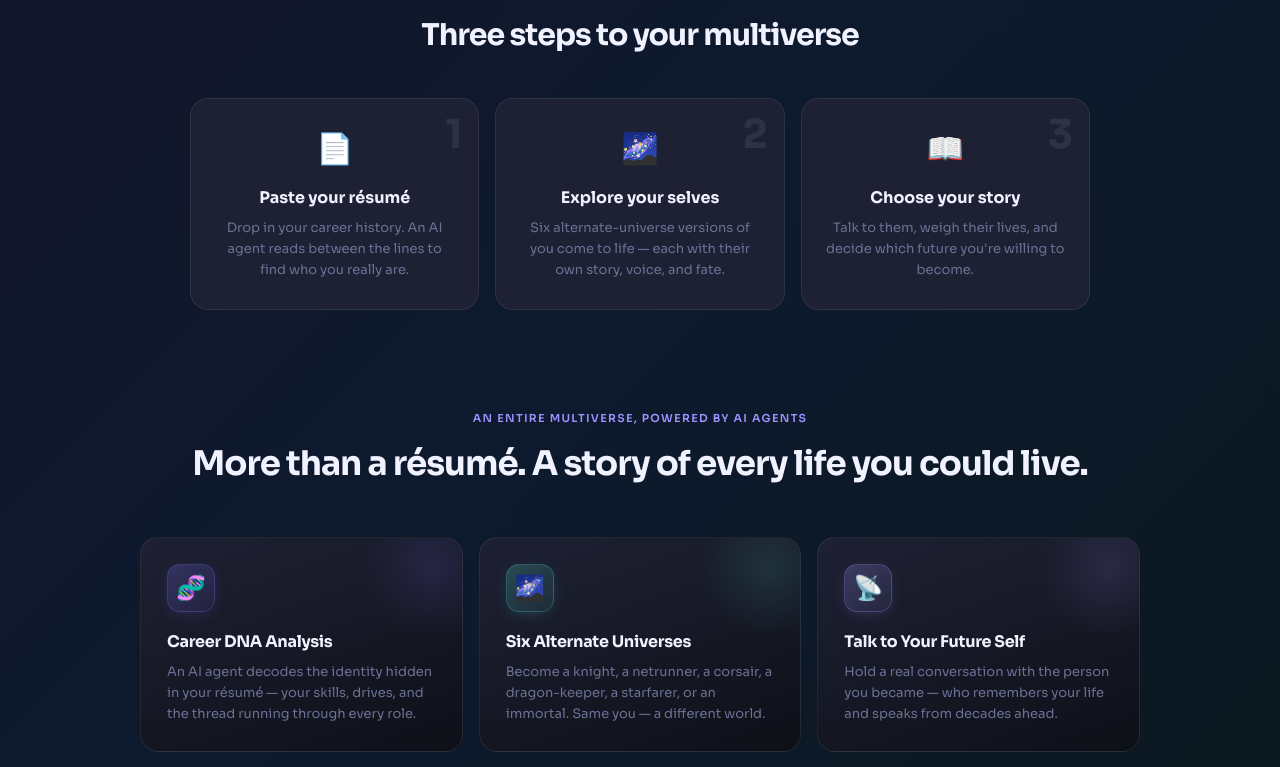
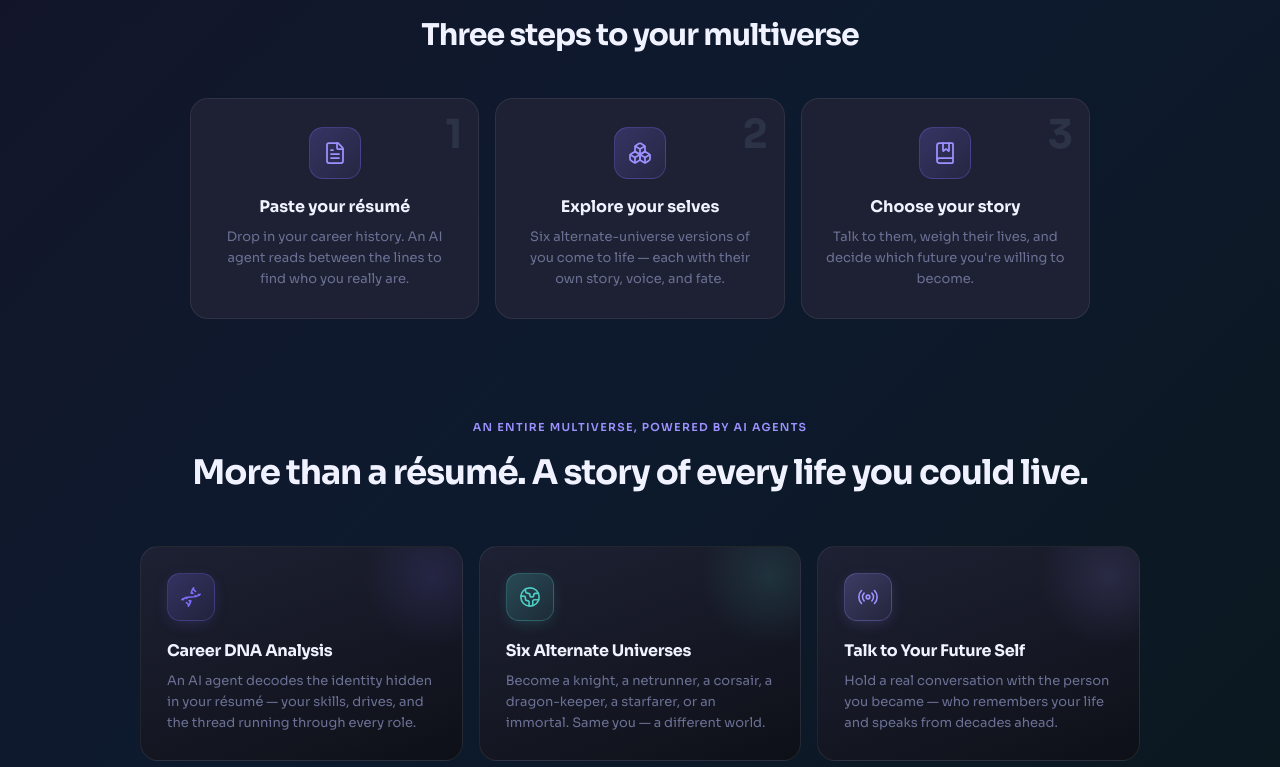
Before and after one commit to anitohlm/LinkedOut, a Next.js app: page / in a window 1280 px wide. Shown: the part 1241-2008 px from the top of the page. Built offline with nearby package versions, Linux system fonts and the light colour scheme.

Commit message:
add lucide icons

```diff
--- a/package.json
+++ b/package.json
@@ -12,6 +12,7 @@
     "@azure/ai-projects": "^2.2.0",
     "@azure/core-auth": "^1.10.1",
     "framer-motion": "^11.0.0",
+    "lucide-react": "^1.17.0",
     "next": "^15.0.0",
     "pdfjs-dist": "^3.11.174",
     "react": "^18.3.1",
--- a/src/components/screens/Landing.tsx
+++ b/src/components/screens/Landing.tsx
@@ -2,6 +2,10 @@
 
 import { useEffect, useRef } from "react";
 import { motion } from "framer-motion";
+import {
+  Dna, Globe2, Radio, ScrollText, Crown, Sparkles, Scale, BookOpen,
+  FileText, Boxes, BookMarked, type LucideIcon,
+} from "lucide-react";
 import { AppState, AppScreenState } from "@/types";
 import { getAllUniverses } from "@/lib/universes";
 
@@ -241,7 +245,14 @@ export default function Landing({ transitionTo }: LandingProps) {
                   background: "var(--surface)", border: "1px solid var(--border)" }}>
                 <div style={{ position: "absolute", top: 16, right: 18, fontSize: 40, fontWeight: 800, letterSpacing: "-2px",
                   color: "var(--surface3)", lineHeight: 1 }}>{i + 1}</div>
-                <div style={{ fontSize: 30, marginBottom: 14 }}>{s.icon}</div>
+                <div style={{
+                  width: 52, height: 52, borderRadius: 14, margin: "0 auto 16px",
+                  background: "linear-gradient(135deg, rgba(124,110,247,0.25), rgba(124,110,247,0.08))",
+                  border: "1px solid rgba(124,110,247,0.3)",
+                  display: "flex", alignItems: "center", justifyContent: "center",
+                }}>
+                  <s.icon size={24} color="var(--violet2)" strokeWidth={1.75} />
+                </div>
                 <h3 style={{ fontSize: 16, fontWeight: 700, color: "var(--text)", marginBottom: 8 }}>{s.title}</h3>
                 <p style={{ fontSize: 13, color: "var(--text3)", lineHeight: 1.6 }}>{s.desc}</p>
               </motion.div>
@@ -290,9 +301,11 @@ export default function Landing({ transitionTo }: LandingProps) {
                 <div style={{
                   width: 48, height: 48, borderRadius: 13, marginBottom: 18, position: "relative",
                   background: `linear-gradient(135deg, ${f.color}40, ${f.color}15)`, border: `1px solid ${f.color}40`,
-                  display: "flex", alignItems: "center", justifyContent: "center", fontSize: 24,
+                  display: "flex", alignItems: "center", justifyContent: "center",
                   boxShadow: `0 4px 16px -4px ${f.color}40`,
-                }}>{f.icon}</div>
+                }}>
+                  <f.icon size={22} color={f.color} strokeWidth={1.75} />
+                </div>
                 <h3 style={{ fontSize: 16, fontWeight: 700, color: "var(--text)", marginBottom: 8, letterSpacing: "-0.3px" }}>{f.title}</h3>
                 <p style={{ fontSize: 13, color: "var(--text3)", lineHeight: 1.6 }}>{f.desc}</p>
               </motion.div>
@@ -356,19 +369,19 @@ export default function Landing({ transitionTo }: LandingProps) {
   );
 }
 
-const STEPS = [
-  { icon: "📄", title: "Paste your résumé", desc: "Drop in your career history. An AI agent reads between the lines to find who you really are." },
-  { icon: "🌌", title: "Explore your selves", desc: "Six alternate-universe versions of you come to life — each with their own story, voice, and fate." },
-  { icon: "📖", title: "Choose your story", desc: "Talk to them, weigh their lives, and decide which future you're willing to become." },
+const STEPS: { icon: LucideIcon; title: string; desc: string }[] = [
+  { icon: FileText, title: "Paste your résumé", desc: "Drop in your career history. An AI agent reads between the lines to find who you really are." },
+  { icon: Boxes, title: "Explore your selves", desc: "Six alternate-universe versions of you come to life — each with their own story, voice, and fate." },
+  { icon: BookMarked, title: "Choose your story", desc: "Talk to them, weigh their lives, and decide which future you're willing to become." },
 ];
 
-const FEATURES = [
-  { icon: "🧬", color: "#7c6ef7", title: "Career DNA Analysis", desc: "An AI agent decodes the identity hidden in your résumé — your skills, drives, and the thread running through every role." },
-  { icon: "🌌", color: "#4ecdc4", title: "Six Alternate Universes", desc: "Become a knight, a netrunner, a corsair, a dragon-keeper, a starfarer, or an immortal. Same you — a different world." },
-  { icon: "📡", color: "#9d91ff", title: "Talk to Your Future Self", desc: "Hold a real conversation with the person you became — who remembers your life and speaks from decades ahead." },
-  { icon: "📜", color: "#e8c97e", title: "Multiverse Recruiters", desc: "Receive offers from royal courts, megacorps, and ancient orders. Accept, negotiate, or walk away." },
-  { icon: "👑", color: "#f5dfa0", title: "Legendary & Shadow Selves", desc: "Meet your greatest possible self — and the cautionary one who let ambition outrun their values." },
-  { icon: "🦋", color: "#7ee8e1", title: "Butterfly Effect", desc: "Change one decision and watch your life fracture across four wildly different timelines." },
-  { icon: "⚖️", color: "#ff9595", title: "Council of Selves", desc: "Every version of you gathers to debate — then asks the question you've been avoiding." },
-  { icon: "📖", color: "#ffc278", title: "Your Chronicle", desc: "Your entire journey becomes a personalized novella about the life you chose to become." },
+const FEATURES: { icon: LucideIcon; color: string; title: string; desc: string }[] = [
+  { icon: Dna, color: "#7c6ef7", title: "Career DNA Analysis", desc: "An AI agent decodes the identity hidden in your résumé — your skills, drives, and the thread running through every role." },
+  { icon: Globe2, color: "#4ecdc4", title: "Six Alternate Universes", desc: "Become a knight, a netrunner, a corsair, a dragon-keeper, a starfarer, or an immortal. Same you — a different world." },
+  { icon: Radio, color: "#9d91ff", title: "Talk to Your Future Self", desc: "Hold a real conversation with the person you became — who remembers your life and speaks from decades ahead." },
+  { icon: ScrollText, color: "#e8c97e", title: "Multiverse Recruiters", desc: "Receive offers from royal courts, megacorps, and ancient orders. Accept, negotiate, or walk away." },
+  { icon: Crown, color: "#f5dfa0", title: "Legendary & Shadow Selves", desc: "Meet your greatest possible self — and the cautionary one who let ambition outrun their values." },
+  { icon: Sparkles, color: "#7ee8e1", title: "Butterfly Effect", desc: "Change one decision and watch your life fracture across four wildly different timelines." },
+  { icon: Scale, color: "#ff9595", title: "Council of Selves", desc: "Every version of you gathers to debate — then asks the question you've been avoiding." },
+  { icon: BookOpen, color: "#ffc278", title: "Your Chronicle", desc: "Your entire journey becomes a personalized novella about the life you chose to become." },
 ];
```
Also changed, not shown: 1 other file (tests, documents, lock files or other folders).
